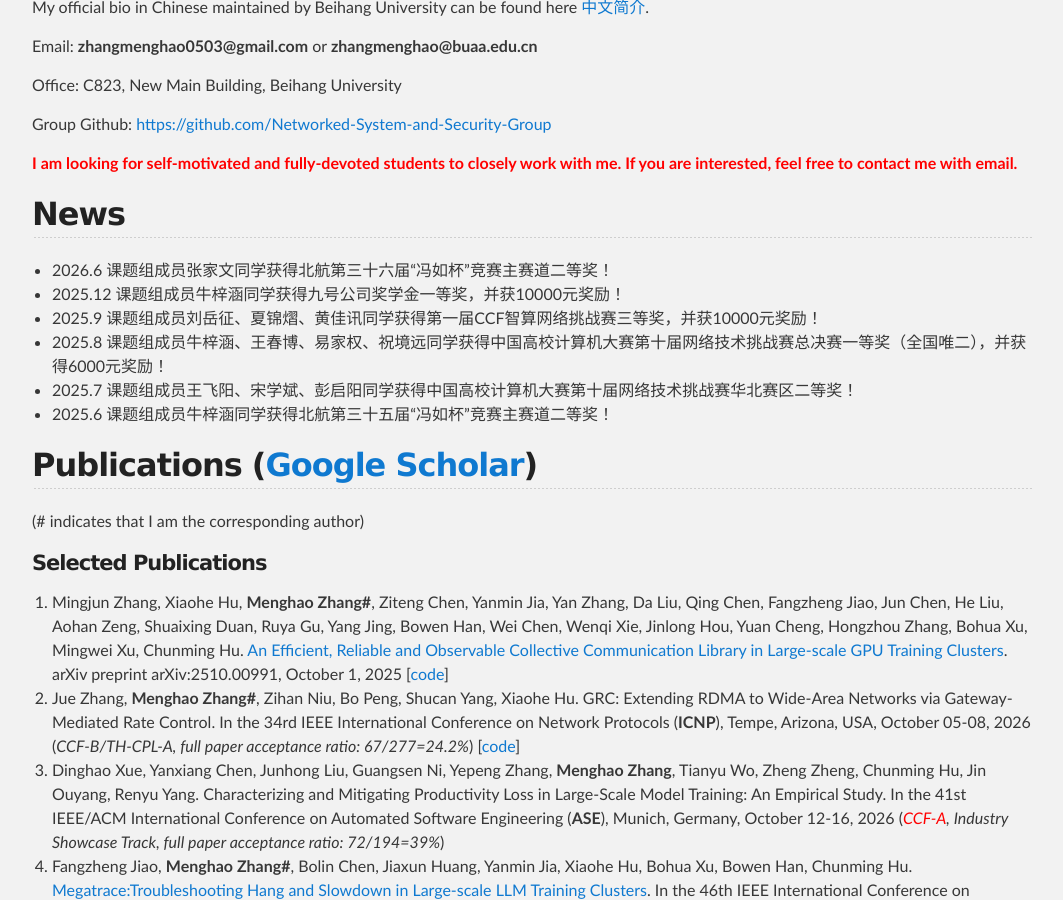
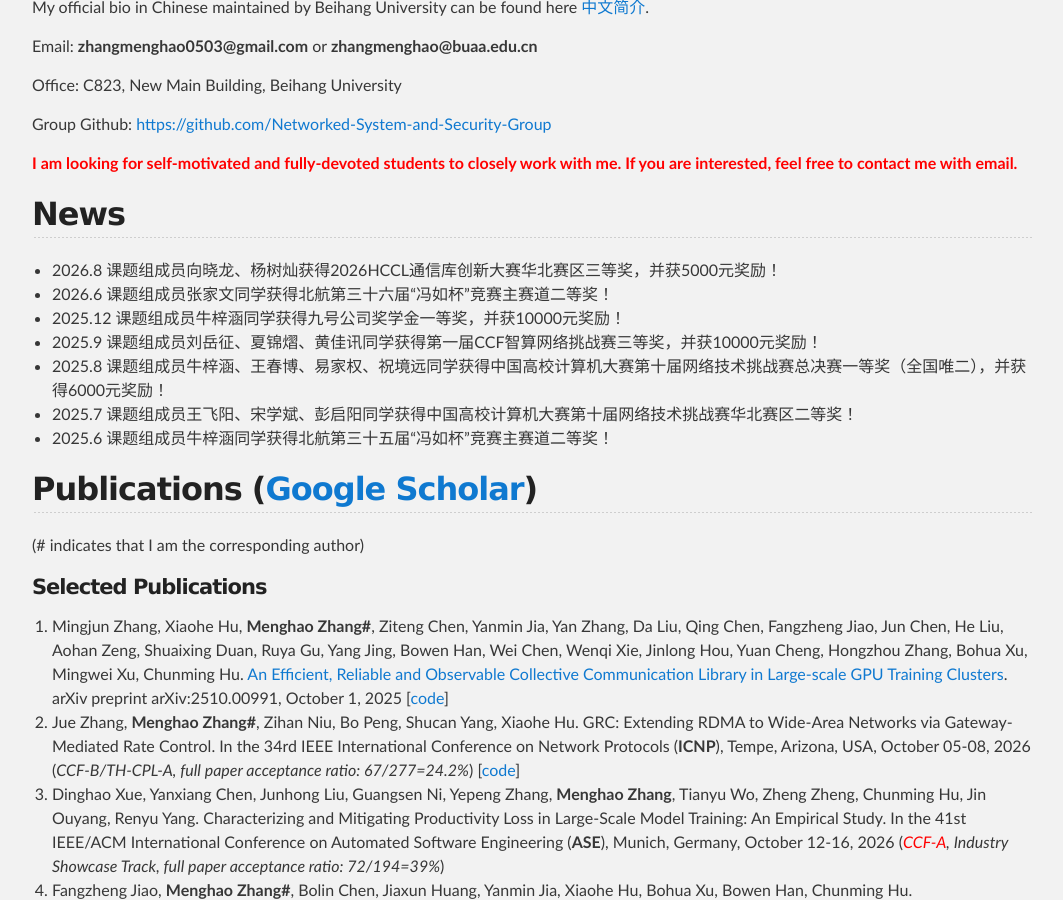
Before and after one commit to zhangmenghao/zhangmenghao.github.io, a Jekyll site: the page built from index.md, in a window 1280 px wide and 900 px high, scrolled down 857 px. Shown: the whole window, without its empty margins (108-1171 px from the left). Built offline with Jekyll 4.4.1, drawn with Linux system fonts in a browser that asks for light colours.

Commit message:
Update news

```diff
--- a/index.md
+++ b/index.md
@@ -33,6 +33,7 @@
 
 
 ## News
+* 2026.8 课题组成员向晓龙、杨树灿获得2026HCCL通信库创新大赛华北赛区三等奖，并获5000元奖励！
 * 2026.6 课题组成员张家文同学获得北航第三十六届“冯如杯”竞赛主赛道二等奖！
 * 2025.12 课题组成员牛梓涵同学获得九号公司奖学金一等奖，并获10000元奖励！
 * 2025.9 课题组成员刘岳征、夏锦熠、黄佳讯同学获得第一届CCF智算网络挑战赛三等奖，并获10000元奖励！
```
